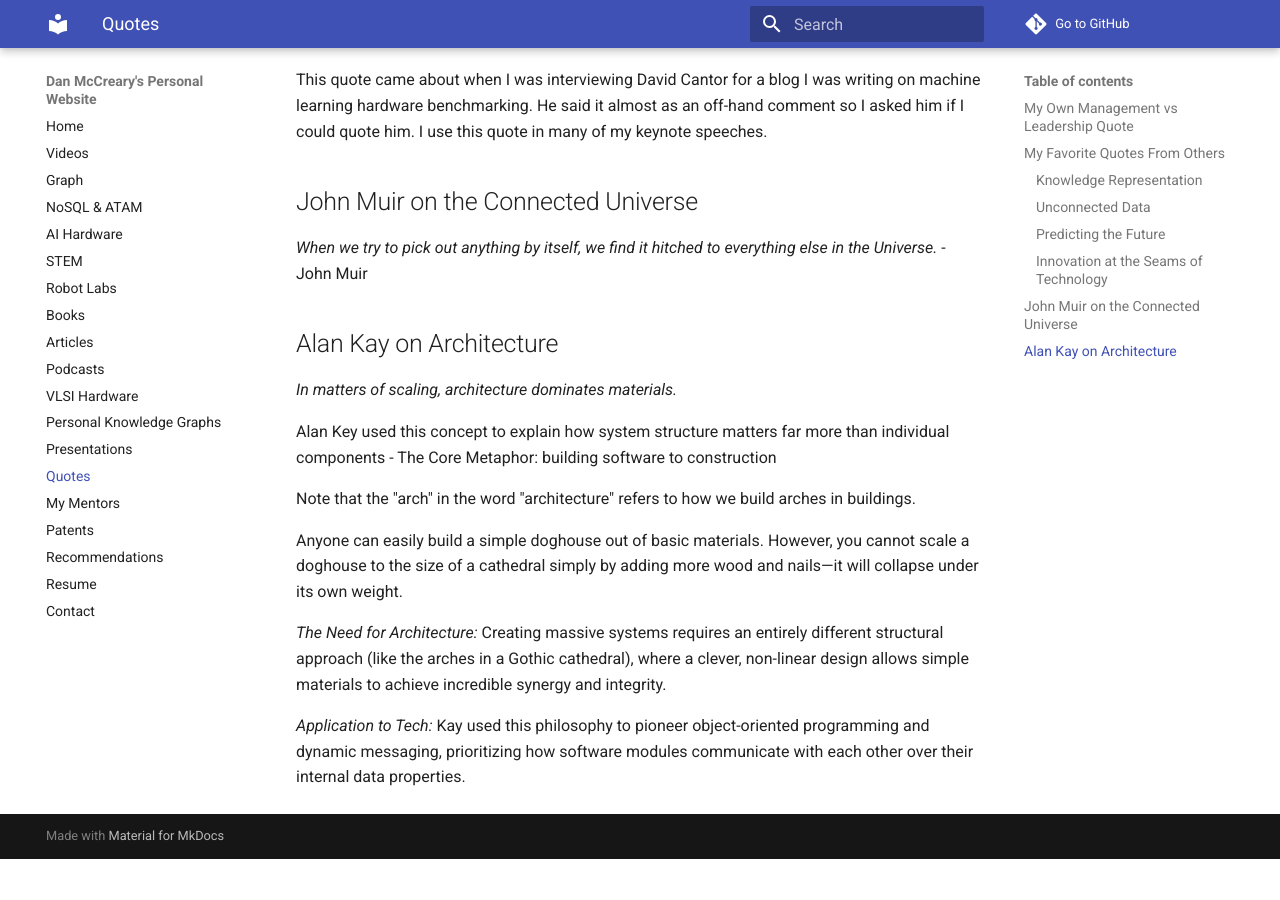
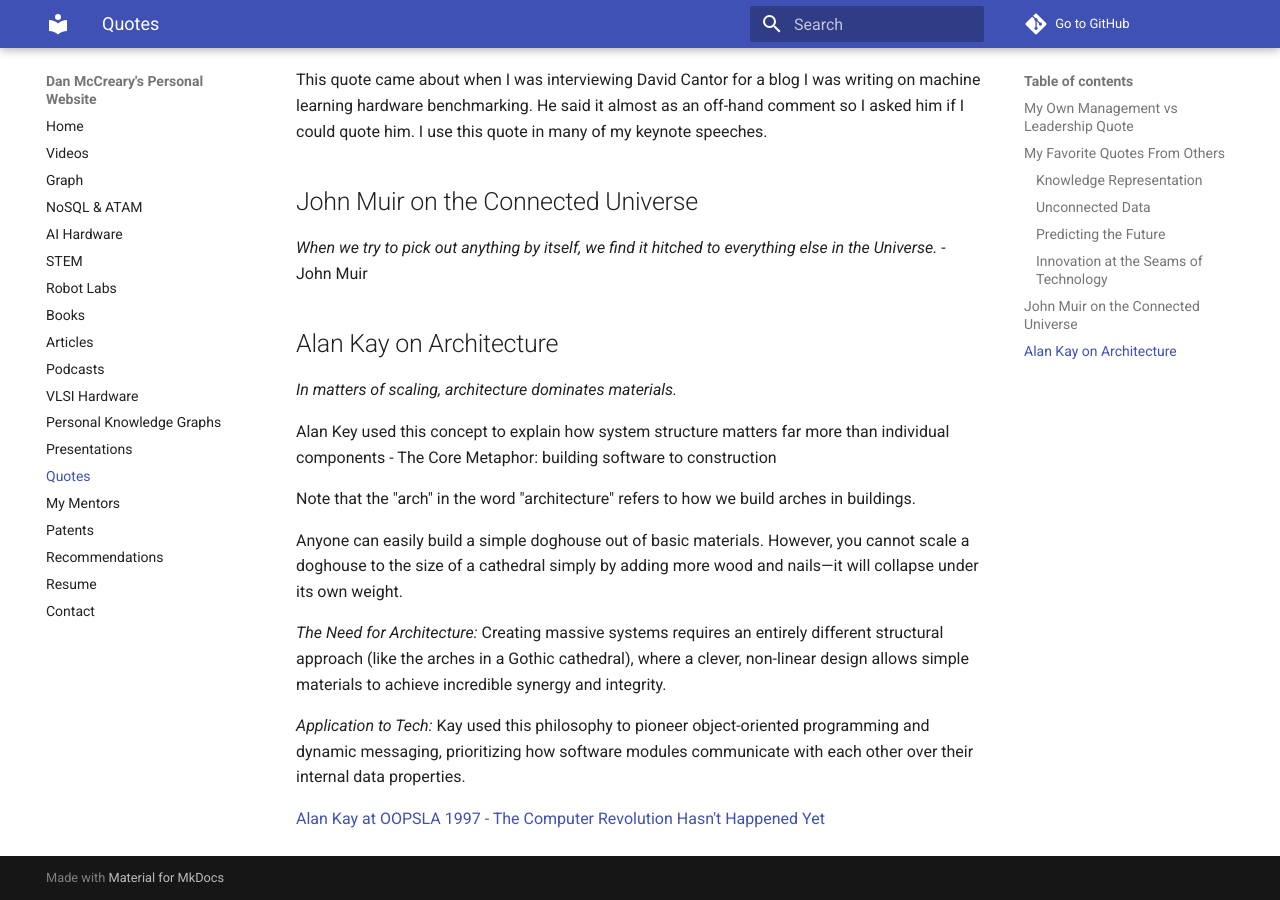
Before and after one commit to dmccreary/dmccreary, an MkDocs documentation site: the page built from docs/quotes.md, in a window 1280 px wide and 900 px high, scrolled down 1798 px. Built offline with MkDocs 1.6.1 and Material for MkDocs 9.7.7, drawn with Linux system fonts in a browser that asks for light colours; comment, search, counter and statistics services are not loaded; before the commit the page ends 2657 px from its top, so only the background shows below that.

Commit message:
updating content

```diff
--- a/docs/quotes.md
+++ b/docs/quotes.md
@@ -72,3 +72,5 @@ Anyone can easily build a simple doghouse out of basic materials. However, you c
 *The Need for Architecture:* Creating massive systems requires an entirely different structural approach (like the arches in a Gothic cathedral), where a clever, non-linear design allows simple materials to achieve incredible synergy and integrity.
 
 *Application to Tech:* Kay used this philosophy to pioneer object-oriented programming and dynamic messaging, prioritizing how software modules communicate with each other over their internal data properties.
+
+[Alan Kay at OOPSLA 1997 - The Computer Revolution Hasn't Happened Yet](https://www.youtube.com/watch?v=oKg1hTOQXoY)
```
